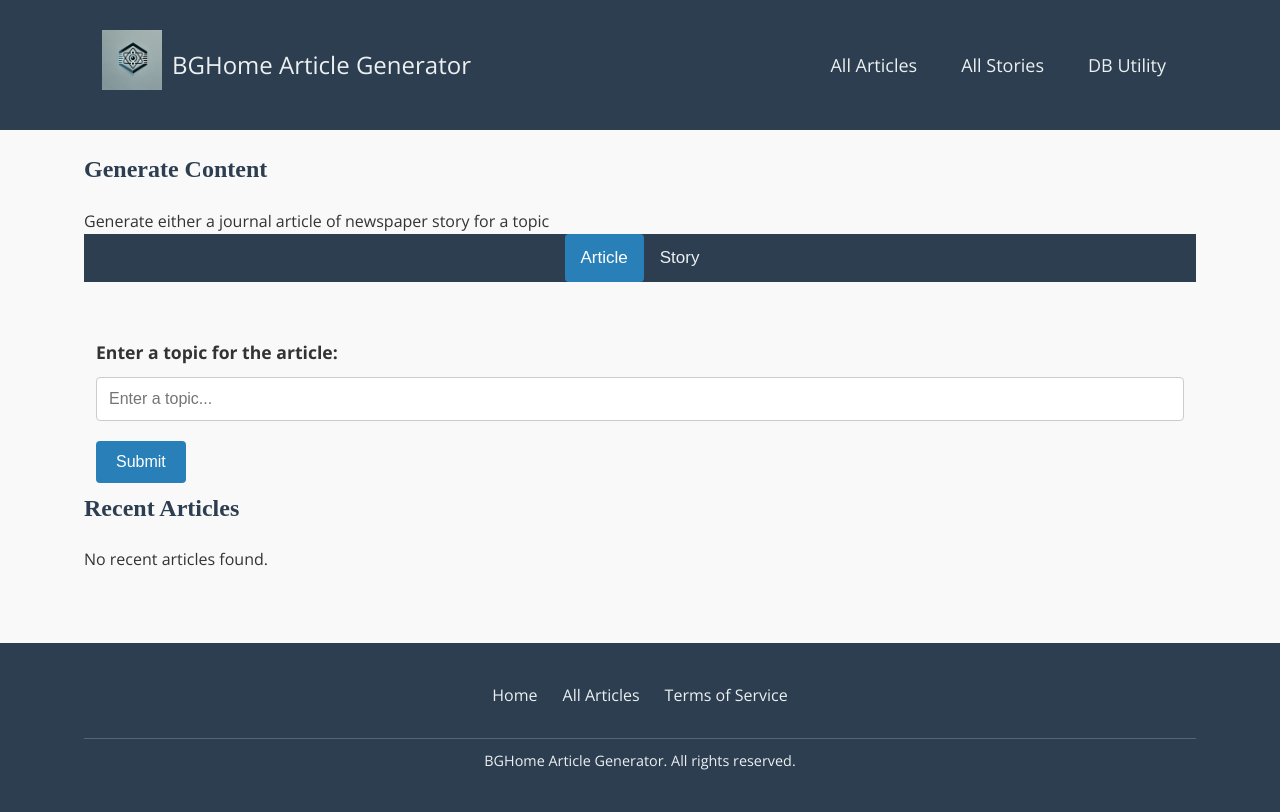
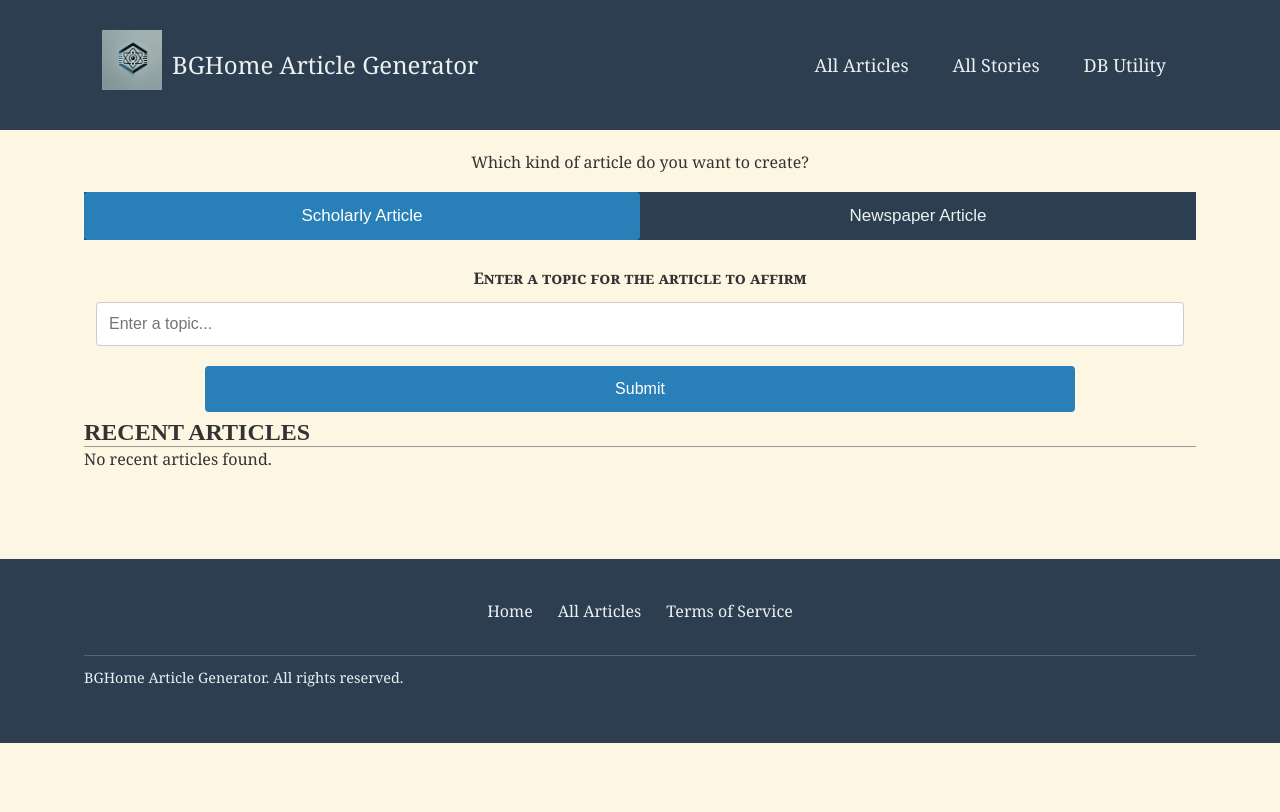
Before and after one commit to bghome-hub/fn-web, a Flask app: page / in a window 1280 px wide. After the commit the page ends 743 px from the top, so only its background shows below. Run offline with Flask 3, Linux system fonts and the light colour scheme; data that the repository does not hold is empty.

Commit message:
style change

```diff
--- a/volumes/web/static/styles/base.css
+++ b/volumes/web/static/styles/base.css
@@ -6,6 +6,7 @@
 }
 
 /* Base typography */
+/* OLD
 body {
     font-family: 'Open Sans', sans-serif;
     background-color: #f9f9f9;
@@ -13,8 +14,20 @@ body {
     line-height: 1.6;
     transition: background-color 0.3s ease, color 0.3s ease;
     font-size: 16px;
-    /* Base font size */
+   Base font size
 }
+*/
+
+/* General Body Styles */
+body {
+    font-family: 'Georgia', 'Times New Roman', serif;
+    background-color: #fdf6e3; /* Light yellowish paper color */
+    color: #333; /* Dark gray for readable text */
+    margin: 0;
+    padding: 0;
+    line-height: 1.6;
+  }
+
 
 /* Page Title */
 .page-title {
@@ -47,6 +60,17 @@ body {
 
 
 /* Headings */
+h1, h2, h3 {
+    font-family: 'Times New Roman', serif;
+    text-transform: uppercase;
+    margin: 0;
+    line-height: 1.2;
+    border-bottom: 1px solid #999; /* Underlined headings */
+
+}
+/* Headings */
+
+/* OLD
 h1,
 h2,
 h3 {
@@ -55,6 +79,25 @@ h3 {
     font-family: 'Lora', serif;
     transition: color 0.3s ease, font-size 0.3s ease;
 }
+*/
+.instruction{
+/* small caps, small text */
+    font-variant: small-caps;
+    font-size: 1em;
+    color: #333;
+    margin-bottom: 10px;
+
+}
+
+/* Container */
+.container {
+    width: 90%;
+    max-width: 1200px;
+    /* Increased max-width for larger screens */
+    margin: 0 auto;
+    padding: 20px;
+    transition: padding 0.3s ease, max-width 0.3s ease, width 0.3s ease;
+  }
 
 @media (max-width: 768px) {
     h1 {
--- a/volumes/web/static/styles/components/buttons.css
+++ b/volumes/web/static/styles/components/buttons.css
@@ -1,14 +1,13 @@
 /* Buttons */
 button {
   padding: 14px 24px;
-  /* Increased padding for better touch */
+  border: none;
+  border-radius: 4px;
   background-color: #2980b9;
   color: #fff;
-  border: none;
-  border-radius: 4px;
   font-size: 1em;
+  transition: background-color 0.3s ease, transform 0.3s ease;
   cursor: pointer;
-  transition: background-color 0.3s ease, transform 0.3s ease;
 }
 
 button:hover {
@@ -20,19 +19,43 @@ button:active {
   transform: translateY(0);
 }
 
+/* Submit Button */
+.submit-input{
+/* 100% of container */
+  width: 80%;
+  padding: 14px 24px;
+  align-self: center;
+  border: none;
+  border-radius: 4px;
+  background-color: #2980b9;
+  color: #fff;
+  font-size: 1em;
+  transition: background-color 0.3s ease, transform 0.3s ease;
+  cursor: pointer;
+
+
+}
+
+.tabcontent for .btn.submit-input{
+  display: inline-block;
+  margin-top: 10px;
+
+}
+
+
 /* Read More Button */
 .btn.read-more {
   align-self: flex-start;
   padding: 12px 24px;
+  border: none;
+  border-radius: 5px;
   background-color: #2980b9;
   color: #ffffff;
-  border: none;
-  border-radius: 5px;
+  font-size: 1em;
+  font-weight: 500;
   text-decoration: none;
-  font-size: 1em;
+  transition: background-color 0.3s ease, transform 0.3s ease;
   cursor: pointer;
-  transition: background-color 0.3s ease, transform 0.3s ease;
-  font-weight: 500;
 }
 
 .btn.read-more:hover {
@@ -43,25 +66,24 @@ button:active {
 .btn.read-more,
 .btn.delete-article {
   display: inline-flex;
+  justify-content: center;
   align-items: center;
-  justify-content: center;
   padding: 12px 24px;
+  border: none;
+  border-radius: 5px;
+  color: #ffffff;
   font-size: 1em;
   font-weight: 500;
-  border: none;
-  border-radius: 5px;
   text-decoration: none;
-  color: #ffffff;
+  line-height: 1.2;
+  transition: background-color 0.3s ease, transform 0.3s ease;
   cursor: pointer;
-  transition: background-color 0.3s ease, transform 0.3s ease;
-  line-height: 1.2; /* unify line-height */
 }
 
 .btn.delete-article:hover {
   background-color: #c0392b;
   transform: scale(1.05);
 }
-
 
 /* Responsive Adjustments */
 @media (max-width: 768px) {
@@ -72,7 +94,6 @@ button:active {
     font-size: 0.95em;
   }
 }
-
   @media (max-width: 480px) {
 
     .btn.read-more,
@@ -80,5 +101,4 @@ button:active {
       padding: 8px 16px;
       font-size: 0.9em;
     }
-
   }
--- a/volumes/web/static/styles/components/containers.css
+++ /dev/null
@@ -1,42 +0,0 @@
-
-/* Container */
-.container {
-    width: 90%;
-    max-width: 1200px;
-    /* Increased max-width for larger screens */
-    margin: 0 auto;
-    padding: 20px;
-    transition: padding 0.3s ease, max-width 0.3s ease, width 0.3s ease;
-  }
-
-  .info-container {
-    flex: 1;
-    padding-right: 20px;
-  }
-
-
-  @media (max-width: 1200px) {
-    .container {
-      max-width: 1000px;
-    }
-  }
-
-  @media (max-width: 992px) {
-    .container {
-      max-width: 750px;
-    }
-  }
-
-  @media (max-width: 768px) {
-    .container {
-      max-width: 100%;
-      padding: 15px;
-    }
-  }
-
-  @media (max-width: 480px) {
-    .container {
-      width: 95%;
-      padding: 10px;
-    }
-  }
--- a/volumes/web/static/styles/components/forms.css
+++ b/volumes/web/static/styles/components/forms.css
@@ -39,3 +39,8 @@ form {
   form button:hover {
     background-color: #1f6391;
   }
+
+  .tabcontent form{
+    margin-top : 0;
+    text-align: center;
+  }
--- a/volumes/web/static/styles/components/grids.css
+++ /dev/null
@@ -1,18 +0,0 @@
-/* Article Grid */
-.article-grid {
-    display: flex;
-    flex-direction: column;
-    gap: 25px;
-    padding: 20px;
-    max-width: 800px;
-    margin: 0 auto;
-  }
-
-  /* Recent Articles Grid */
-.recent-articles-grid {
-    display: flex;
-    flex-direction: column;
-    gap: 20px;
-    margin-top: 40px; /* Give some space from other sections */
-    padding: 0 10px; /* Some padding on the sides */
-  }
--- a/volumes/web/static/styles/components/stories.css
+++ b/volumes/web/static/styles/components/stories.css
@@ -1,3 +1,34 @@
+/* Remove or comment out the old grid-based rules:
+.story-grid {
+  display: grid;
+  grid-template-columns: repeat(3, 1fr);
+  ...
+}
+*/
+
+/* Use a multi-column approach instead on .story-columns */
+.story-columns {
+  column-count: 3;          /* Text will flow into three columns */
+  column-gap: 40px;         /* Space between columns */
+  padding: 20px;
+  max-width: 1200px;
+  margin: auto;
+}
+
+/* Reduce to 2 columns on tablets */
+@media (max-width: 768px) {
+  .story-columns {
+    column-count: 2;
+    column-gap: 20px;
+  }
+}
+
+/* Reduce to 1 column on phones */
+@media (max-width: 480px) {
+  .story-columns {
+    column-count: 1;
+  }
+}
 
 /* Article Card */
 .story-card {
@@ -54,3 +85,60 @@
   flex-grow: 1;
   font-weight: 400;
 }
+
+/* Images */
+.story-image img {
+  max-width: 100%;
+  height: auto;
+  display: block;
+  filter: grayscale(100%); /* Black-and-white images */
+  margin-bottom: 10px;
+}
+
+/* Paragraph Styles */
+p {
+  text-align: justify; /* Justify text for a clean look */
+  margin-bottom: 1em;
+}
+
+.story-headline {
+    font-family: 'Times New Roman', serif; /* Classic serif font */
+    font-size: 2.5em; /* Large, prominent size */
+    font-weight: bold;
+    text-transform: uppercase; /* All caps for dramatic effect */
+    letter-spacing: 0.05em; /* Slight spacing for clarity */
+    line-height: 1.2; /* Compact spacing for vintage look */
+    text-align: center; /* Center align for focus */
+    color: #222; /* Dark gray for an ink-like appearance */
+    margin: 20px 0; /* Spacing around the headline */
+    text-shadow: 1px 1px 0 #ccc, -1px -1px 0 #ccc; /* Subtle 3D ink effect */
+    border-bottom: 2px solid #666; /* Underline to separate sections */
+    padding-bottom: 10px;
+  }
+
+/* Drop Cap for First Paragraph */
+.story-content p:first-of-type::first-letter {
+  font-size: 3em;
+  font-weight: bold;
+  float: left;
+  line-height: 0.8;
+  margin-right: 5px;
+  color: #333;
+  background: #fff; /* White for contrast */
+  border: 1px solid #ddd;
+  padding: 15px;
+  box-shadow: 2px 2px 5px rgba(0, 0, 0, 0.1);
+}
+
+/* Footer and Metadata */
+.metadata {
+  font-size: 0.8em;
+  color: #666;
+  text-align: right;
+}
+
+/* Hyperlinks */
+a {
+  color: #007bff; /* Subtle blue links */
+  text-decoration: underline;
+}
--- a/volumes/web/static/styles/components/tabs.css
+++ b/volumes/web/static/styles/components/tabs.css
@@ -13,6 +13,7 @@
   background-color: inherit;
   color: #ecf0f1;             /* Light text color */
   border: none;
+  width: 50%;
   outline: none;
   cursor: pointer;
   padding: 14px 16px;
@@ -33,10 +34,17 @@
 
 /* Tab content sections */
 .tabcontent {
+  margin-top: 10px;
   display: none;
   padding: 6px 12px;
   border-top: none;
 }
+
+.tab-header {
+  display: flex;
+  justify-content: center;
+}
+
 
 /* Mobile-friendly: stack tab buttons vertically */
 @media (max-width: 600px) {
--- a/volumes/web/templates/articles/article.html
+++ b/volumes/web/templates/articles/article.html
@@ -6,7 +6,7 @@
 {% block content %}
 <h1 class="page-title">{{ article.title }}</h1>
 <div class="article-content">
-    <div class="info-container">
+    <div class="article-header-container">
         <div class="text-content">
             <p><strong>Journal:</strong> {{ article.journal }}</p>
             <p><strong>DOI:</strong> {{ article.doi }}</p>
--- a/volumes/web/templates/base.html
+++ b/volumes/web/templates/base.html
@@ -11,11 +11,9 @@
     <link rel="stylesheet" href="{{ url_for('static', filename='styles/base.css') }}">
     <link rel="stylesheet" href="{{ url_for('static', filename='styles/components/articles.css') }}">
     <link rel="stylesheet" href="{{ url_for('static', filename='styles/components/buttons.css') }}">
-    <link rel="stylesheet" href="{{ url_for('static', filename='styles/components/cards.css') }}">
-    <link rel="stylesheet" href="{{ url_for('static', filename='styles/components/containers.css') }}">
     <link rel="stylesheet" href="{{ url_for('static', filename='styles/components/decorations.css') }}">
     <link rel="stylesheet" href="{{ url_for('static', filename='styles/components/forms.css') }}">
-    <link rel="stylesheet" href="{{ url_for('static', filename='styles/components/grids.css') }}">
+    <link rel="stylesheet" href="{{ url_for('static', filename='styles/components/stories.css') }}">
     <link rel="stylesheet" href="{{ url_for('static', filename='styles/components/tabs.css') }}">
 
     <!-- Google -->
--- a/volumes/web/templates/index.html
+++ b/volumes/web/templates/index.html
@@ -5,40 +5,32 @@
 
 {% block title %}Generate Content{% endblock %}
 <!--import static styles-->
-{% block head %}
-    <link rel="stylesheet" href="{{ url_for('static', filename='styles/components/card-modifiers.css') }}">
-    <link rel="stylesheet" href="{{ url_for('static', filename='styles/components/form-modifiers.css') }}">
-    <link rel="stylesheet" href="{{ url_for('static', filename='styles/components/grid-modifiers.css') }}">
-    <link rel="stylesheet" href="{{ url_for('static', filename='styles/components/input-modifiers.css') }}">
-{% endblock %}
-
 {% block content %}
 
-    <did id="Tab Header" class="tab-header">
-        <h2>Generate Content</h2>
-        <p>Generate either a journal article of newspaper story for a topic</p>
-    </did>
+    <div id="Tab Header" class="tab-header">
+        <p>Which kind of article do you want to create?</p>
+    </div>
 
     <div class="tabs">
-        <button class="tablinks" onclick="openTab(event, 'Articles')">Article</button>
-        <button class="tablinks" onclick="openTab(event, 'Stories')">Story</button>
+        <button class="tablinks" onclick="openTab(event, 'Articles')">Scholarly Article</button>
+        <button class="tablinks" onclick="openTab(event, 'Stories')">Newspaper Article</button>
     </div>
 
     <!-- Article Tab -->
     <div id="Articles" class="tabcontent">
         <form id="generate-article-form" method="POST" action="{{ url_for('generate_article') }}">
-            <label for="topic">Enter a topic for the article:</label>
+            <label for="topic" class="instruction">Enter a topic for the article to affirm</label>
             <input type="text" id="topic" name="topic" placeholder="Enter a topic..." required>
-            <button type="submit" id="submit-article-btn">Submit</button>
+            <button type="submit" class="btn submit-input" id="submit-article-btn">Submit</button>
         </form>
     </div>
 
     <!-- Story Tab -->
     <div id="Stories" class="tabcontent">
         <form id="generate-story-form" method="POST" action="{{ url_for('generate_story') }}">
-            <label for="headline_input">Enter a headline for the story:</label>
+            <label for="headline_input" class="instruction">Enter a headline for the story</label>
             <input type="text" id="headline_input" name="headline_input" placeholder="Enter a headline..." required>
-            <button type="submit" id="submit-story-btn">Submit</button>
+            <button type="submit" class="btn submit-input" id="submit-story-btn">Submit</button>
         </form>
     </div>
 
--- a/volumes/web/templates/tos.html
+++ b/volumes/web/templates/tos.html
@@ -2,7 +2,7 @@
 {% extends "base.html" %}
 
 {% block head %}
-    <link rel="stylesheet" href="{{ url_for('static', filename='styles/pages/tos.css') }}">
+    <link rel="stylesheet" href="{{ url_for('static', filename='styles/components/tos.css') }}">
 {% endblock %}
 
 {% block title %}Terms of Service{% endblock %}
```
Also changed, not shown: volumes/web/models/journalist.py (added, +24 -0 lines), volumes/web/services/prompts.py (+7 -5 lines), volumes/web/static/styles/components/articles.css (+50 -26 lines), volumes/web/templates/stories/story.html (+3 -86 lines), volumes/web/static/styles/components/cards.css (deleted), volumes/web/static/styles/components/tos.css (renamed from volumes/web/static/styles/pages/tos.css). Lines whose indentation alone changed are shown as unchanged.
